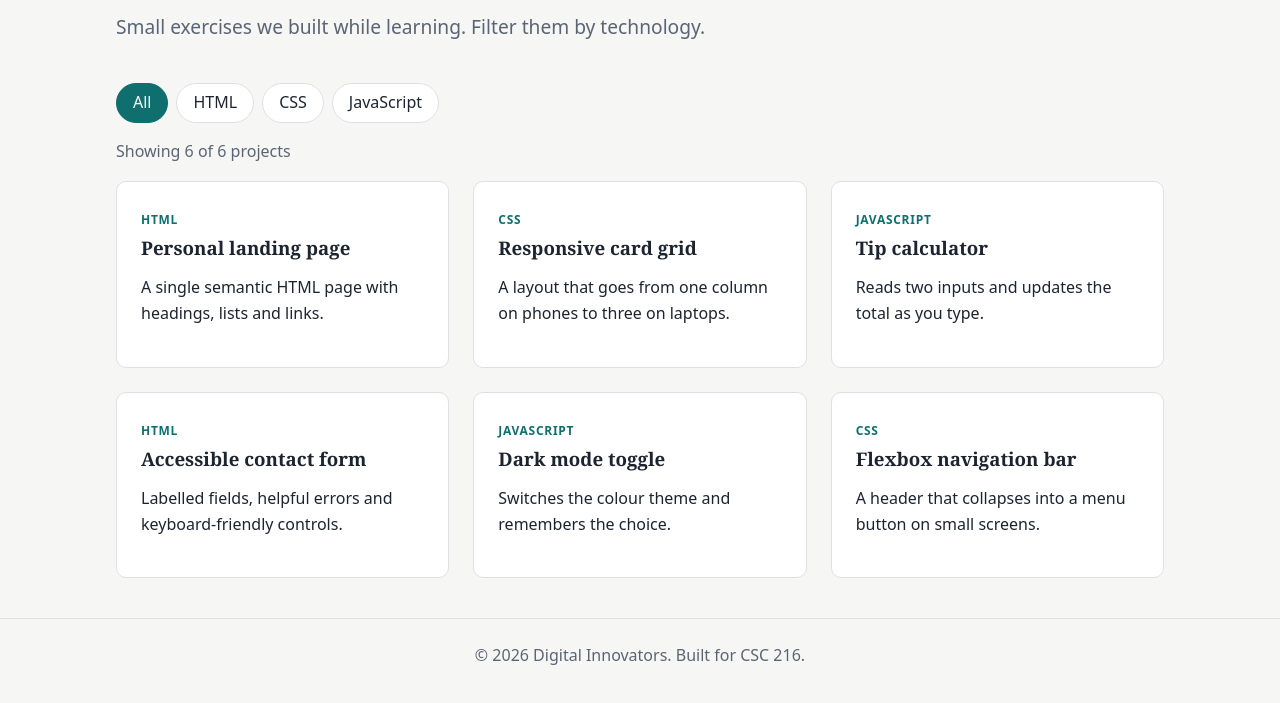
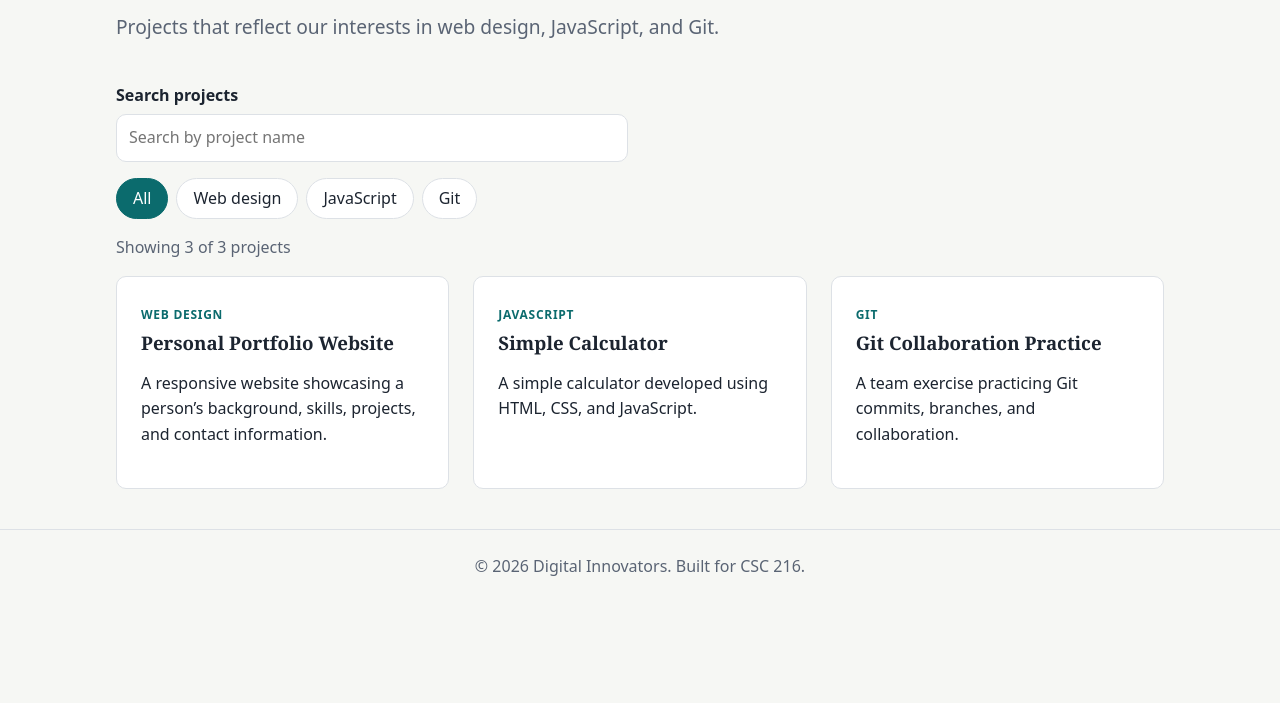
Before and after one commit to RoseDev687/team-website, a plain HTML site: page projects.html in a window 1280 px wide. Shown: the part 159-862 px from the top of the page. After the commit the page ends 800 px from the top, so only its background shows below. Drawn offline with Linux system fonts and the light colour scheme.

Commit message:
Personalize Digital Innovators website

```diff
--- a/css/style.css
+++ b/css/style.css
@@ -9,8 +9,8 @@
   --color-surface: #ffffff;
   --color-text: #1c2430;
   --color-muted: #5a6474;
-  --color-primary: #0f6e6e;
-  --color-primary-dark: #0a5050;
+  --color-primary: #0B6B6D;
+  --color-primary-dark: #102A43;
   --color-on-primary: #ffffff;
   --color-border: #dde1e6;
   --color-error: #b3261e;
@@ -34,8 +34,8 @@ body.dark {
   --color-surface: #1a212b;
   --color-text: #e7ebf0;
   --color-muted: #a2abb9;
-  --color-primary: #4fc1c1;
-  --color-primary-dark: #83d8d8;
+  --color-primary: #7CC9C4;
+  --color-primary-dark: #A3D7D2;
   --color-on-primary: #0b1f1f;
   --color-border: #2b3340;
   --color-error: #ff8a80;
@@ -275,6 +275,11 @@ img {
   font-weight: 700;
 }
 
+img.avatar {
+  object-fit: cover;
+  object-position: center 20%;
+}
+
 .role {
   color: var(--color-primary);
   font-weight: 600;
@@ -296,6 +301,32 @@ img {
   flex-wrap: wrap;
   gap: var(--space-1);
   margin-bottom: var(--space-2);
+}
+
+.project-search {
+  max-width: 32rem;
+  margin-bottom: var(--space-2);
+}
+
+.project-search label {
+  display: block;
+  margin-bottom: 0.35rem;
+  font-weight: 700;
+}
+
+.project-search input {
+  width: 100%;
+  padding: 0.65rem 0.75rem;
+  border: 1px solid var(--color-border);
+  border-radius: var(--radius);
+  color: var(--color-text);
+  background: var(--color-surface);
+  font: inherit;
+}
+
+.empty-state {
+  grid-column: 1 / -1;
+  color: var(--color-muted);
 }
 
 .filter-btn {
--- a/js/script.js
+++ b/js/script.js
@@ -35,7 +35,7 @@ function applyTheme(theme) {
   }
 }
 
-applyTheme(localStorage.getItem(THEME_KEY));
+applyTheme(localStorage.getItem(THEME_KEY) || 'light');
 
 if (themeToggle) {
   themeToggle.addEventListener('click', () => {
@@ -50,24 +50,27 @@ if (themeToggle) {
 /* ---------- 2. Projects page ---------- */
 
 const projects = [
-  { title: 'Personal landing page', category: 'html', description: 'A single semantic HTML page with headings, lists and links.' },
-  { title: 'Responsive card grid', category: 'css', description: 'A layout that goes from one column on phones to three on laptops.' },
-  { title: 'Tip calculator', category: 'js', description: 'Reads two inputs and updates the total as you type.' },
-  { title: 'Accessible contact form', category: 'html', description: 'Labelled fields, helpful errors and keyboard-friendly controls.' },
-  { title: 'Dark mode toggle', category: 'js', description: 'Switches the colour theme and remembers the choice.' },
-  { title: 'Flexbox navigation bar', category: 'css', description: 'A header that collapses into a menu button on small screens.' }
+  { title: 'Personal Portfolio Website', category: 'web', description: 'A responsive website showcasing a person’s background, skills, projects, and contact information.' },
+  { title: 'Simple Calculator', category: 'javascript', description: 'A simple calculator developed using HTML, CSS, and JavaScript.' },
+  { title: 'Git Collaboration Practice', category: 'git', description: 'A team exercise practicing Git commits, branches, and collaboration.' }
 ];
 
-const categoryNames = { html: 'HTML', css: 'CSS', js: 'JavaScript' };
+const categoryNames = { web: 'Web design', javascript: 'JavaScript', git: 'Git' };
 
 const projectList = document.querySelector('#project-list');
 const projectCount = document.querySelector('#project-count');
 const filterButtons = document.querySelectorAll('.filter-btn');
+const projectSearch = document.querySelector('#project-search');
+let activeProjectFilter = 'all';
 
-function renderProjects(filter) {
-  const visible = filter === 'all'
-    ? projects
-    : projects.filter((project) => project.category === filter);
+function renderProjects() {
+  const query = projectSearch ? projectSearch.value.trim().toLowerCase() : '';
+  const visible = projects.filter((project) => {
+    const matchesCategory = activeProjectFilter === 'all' || project.category === activeProjectFilter;
+    const searchableText = `${project.title} ${categoryNames[project.category]} ${project.description}`.toLowerCase();
+    const matchesSearch = searchableText.includes(query);
+    return matchesCategory && matchesSearch;
+  });
 
   projectList.replaceChildren();
 
@@ -89,17 +92,29 @@ function renderProjects(filter) {
     projectList.append(card);
   });
 
+  if (visible.length === 0) {
+    const emptyMessage = document.createElement('p');
+    emptyMessage.className = 'empty-state';
+    emptyMessage.textContent = 'No projects match your search. Try another name or category.';
+    projectList.append(emptyMessage);
+  }
+
   projectCount.textContent = `Showing ${visible.length} of ${projects.length} projects`;
 }
 
 if (projectList) {
-  renderProjects('all');
+  renderProjects();
+
+  if (projectSearch) {
+    projectSearch.addEventListener('input', renderProjects);
+  }
 
   filterButtons.forEach((button) => {
     button.addEventListener('click', () => {
       filterButtons.forEach((btn) => btn.setAttribute('aria-pressed', 'false'));
       button.setAttribute('aria-pressed', 'true');
-      renderProjects(button.dataset.filter);
+      activeProjectFilter = button.dataset.filter;
+      renderProjects();
     });
   });
 }
--- a/projects.html
+++ b/projects.html
@@ -29,14 +29,19 @@
   <main id="main" class="container">
     <header class="page-header">
       <h1>Our projects</h1>
-      <p class="lead">Small exercises we built while learning. Filter them by technology.</p>
+      <p class="lead">Projects that reflect our interests in web design, JavaScript, and Git.</p>
     </header>
+
+    <div class="project-search">
+      <label for="project-search">Search projects</label>
+      <input id="project-search" type="search" placeholder="Search by project name" autocomplete="off">
+    </div>
 
     <div class="filters" role="group" aria-label="Filter projects by technology">
       <button class="filter-btn" type="button" data-filter="all" aria-pressed="true">All</button>
-      <button class="filter-btn" type="button" data-filter="html" aria-pressed="false">HTML</button>
-      <button class="filter-btn" type="button" data-filter="css" aria-pressed="false">CSS</button>
-      <button class="filter-btn" type="button" data-filter="js" aria-pressed="false">JavaScript</button>
+      <button class="filter-btn" type="button" data-filter="web" aria-pressed="false">Web design</button>
+      <button class="filter-btn" type="button" data-filter="javascript" aria-pressed="false">JavaScript</button>
+      <button class="filter-btn" type="button" data-filter="git" aria-pressed="false">Git</button>
     </div>
 
     <p id="project-count" class="project-count" aria-live="polite"></p>
```
Also changed, not shown: index.html (+10 -10 lines), images/rose.jpg (added).
